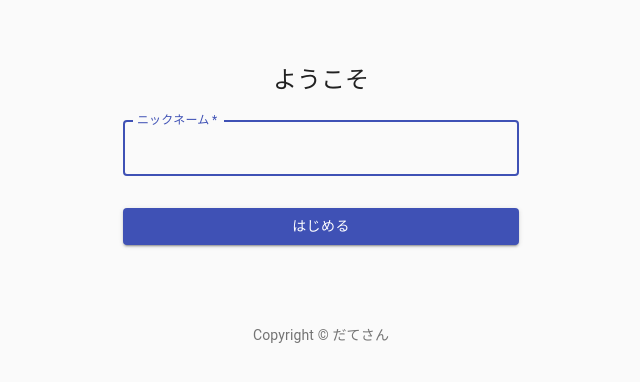
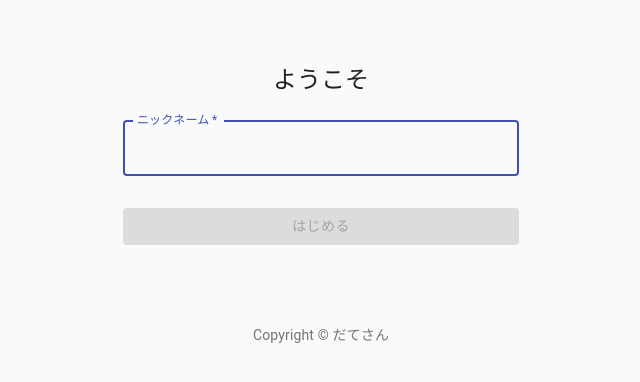
Before and after one commit to kyosuke-date/react-idobatakaigi, a React (Create React App) app: page / in a window 1280 px wide. Shown: the top 382 px of the page, without its empty margins (319-959 px from the left). Built offline with nearby package versions, Linux system fonts and the light colour scheme.

Commit message:
setName by clicking button

```diff
--- a/src/components/SignIn.js
+++ b/src/components/SignIn.js
@@ -1,4 +1,4 @@
-import React from 'react';
+import React,{ useEffect, useState } from 'react';
 import Button from '@material-ui/core/Button';
 import CssBaseline from '@material-ui/core/CssBaseline';
 import TextField from '@material-ui/core/TextField';
@@ -43,6 +43,14 @@
 
 export default function SignIn({ setName }) {
   const classes = useStyles();
+  const [disabled, setDisabled] = useState(true);
+  const [string, setString] = useState('');
+  console.log({ disabled, string });
+
+  useEffect(() => {
+    const disabled = string === '';
+    setDisabled(disabled);
+  }, [string]);
 
   return (
     <Container component="main" maxWidth="xs">
@@ -61,6 +69,7 @@
             label="ニックネーム"
             name="name"
             autoFocus
+            onChange={(e) => setString(e.target.value)}
           />
           <Button
             type="submit"
@@ -68,6 +77,7 @@
             variant="contained"
             color="primary"
             className={classes.submit}
+            disabled={disabled}
           >
             はじめる
           </Button>
```
